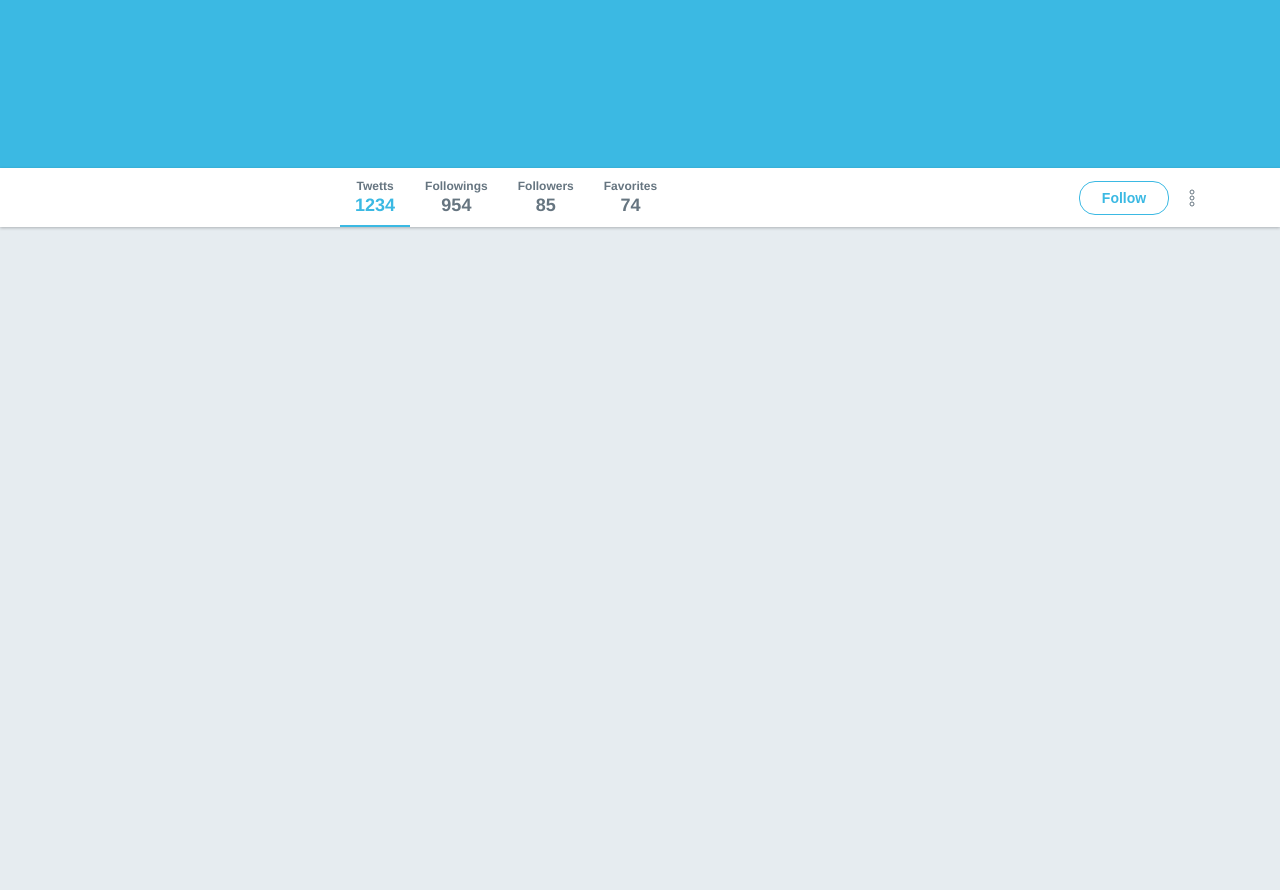
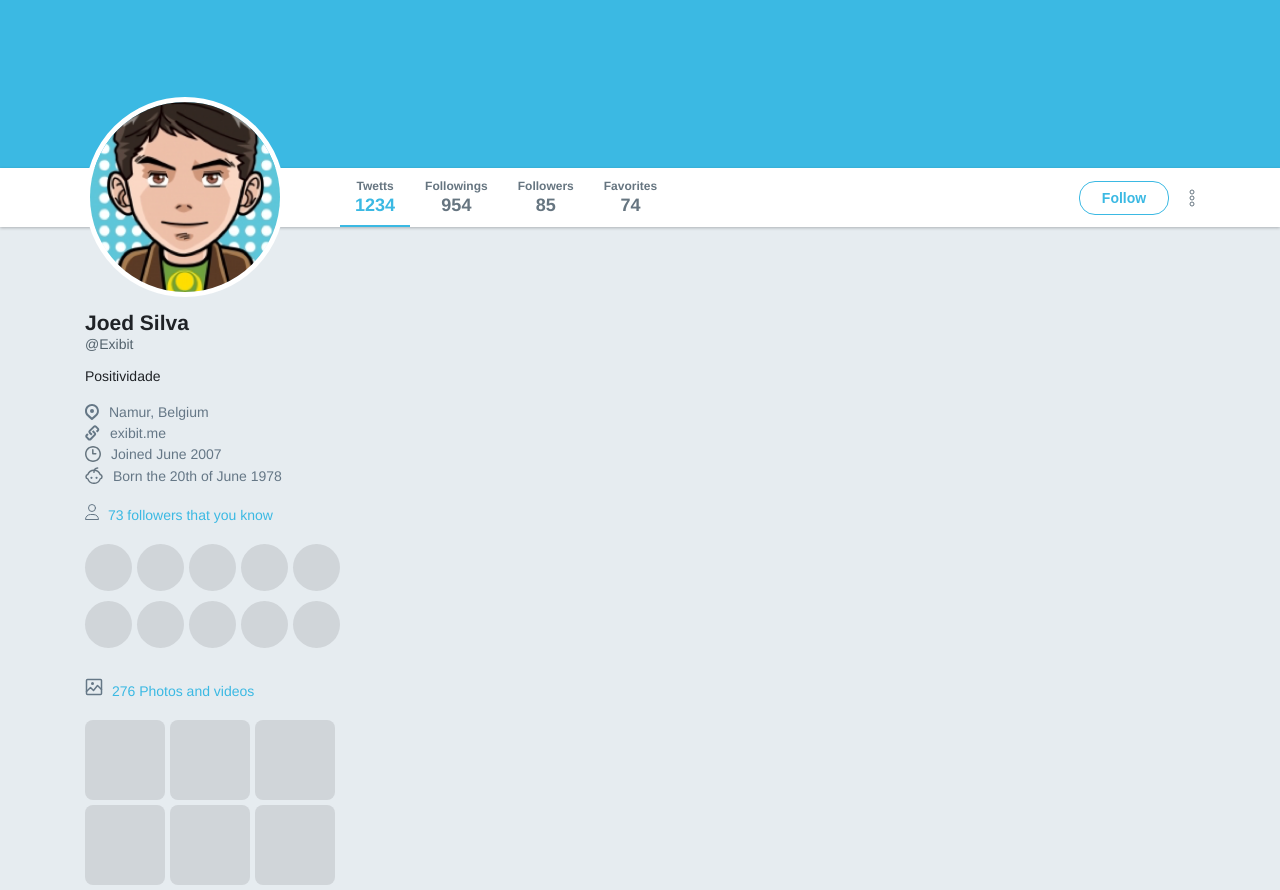
Before and after one commit to JoedSilva18/Twitter_Interface, a plain HTML site: page index.html in a window 1280 px wide. Shown: the part 258-1148 px from the top of the page. Before the commit the page ends 800 px from the top, so only its background shows below. Drawn offline with Linux system fonts and the light colour scheme.

Commit message:
Adicionado o profile

```diff
--- a/index.html
+++ b/index.html
@@ -55,6 +55,56 @@
       </div>
     </div>
   </div>
+  <div class="wrapper-content content">
+    <aside class="profile">
+      <img class="avatar" src="/images/avatar.png" alt="Joed Silva">
+      <h1>Joed Silva</h1>
+      <span>@Exibit</span>
+      <p>Positividade</p>
+      <ul class="list">
+        <li><img src="/images/place.svg" alt="Place">Namur, Belgium</li>
+        <li><img src="/images/url.svg" alt="URL">exibit.me</li>
+        <li><img src="/images/joined.svg" alt="Joined">Joined June 2007</li>
+        <li><img src="/images/born.svg" alt="Born">Born the 20th of June 1978</li>
+      </ul>
+      <div class="widget followers">
+        <strong><img src="/images/followers.svg" alt="Followers"> 73 followers that you know</strong>
+
+        <ul>
+          <li></li>
+          <li></li>
+          <li></li>
+          <li></li>
+          <li></li>
+          <li></li>
+          <li></li>
+          <li></li>
+          <li></li>
+          <li></li>
+        </ul>
+
+      </div>
+
+      <div class="widget images">
+        <strong><img src="/images/images.svg" alt="Images"> 276 Photos and videos</strong>
+
+        <ul>
+          <li></li>
+          <li></li>
+          <li></li>
+          <li></li>
+          <li></li>
+          <li></li>
+        </ul>
+      </div>
+    </aside>
+    <section class="timeline">
+
+    </section>
+    <aside class="widgets">
+
+    </aside>
+  </div>
 </body>
 
 </html>
--- a/style.css
+++ b/style.css
@@ -177,3 +177,100 @@ div.bar .content .actions button {
   border-radius: 16px;
   margin-right: 20px;
 }
+
+div.wrapper-content {
+  display: flex;
+}
+div.wrapper-content aside.profile {
+  width: 280px;
+}
+
+div.wrapper-content aside.profile img.avatar {
+  width: 200px;
+  height: 200px;
+  border-radius: 50%;
+  border: 5px solid #fff;
+  margin-top: -130px;
+}
+
+div.wrapper-content aside.profile h1 {
+  font-size: 21px;
+  color: #1f2226;
+  margin-top: 10px;
+}
+
+div.wrapper-content aside.profile span {
+  font-size: 14px;
+  color: #53626c;
+}
+
+div.wrapper-content aside.profile p {
+  font-size: 14px;
+  color: #1f2226;
+  margin-top: 15px;
+}
+
+div.wrapper-content aside.profile ul {
+  margin-top: 20px;
+  list-style: none;
+}
+
+div.wrapper-content aside.profile ul.list li {
+  font-size: 14px;
+  color: #657786;
+  display: flex;
+  align-items: center;
+  margin-top: 5px;
+}
+
+div.wrapper-content aside.profile li:first-child {
+  margin: 0;
+}
+
+div.wrapper-content aside.profile ul.list li img {
+  margin-right: 10px;
+}
+
+div.wrapper-content aside.profile .widget {
+  margin-top: 20px;
+}
+
+div.wrapper-content aside.profile .widget strong {
+  font-weight: normal;
+  color: #3bb9e3;
+  font-size: 14px;
+}
+
+div.wrapper-content aside.profile .widget strong img {
+  margin-right: 5px;
+}
+
+div.wrapper-content aside.profile .followers ul {
+  list-style: none;
+  display: flex;
+  flex-wrap: wrap;
+}
+
+div.wrapper-content aside.profile .followers ul li {
+  width: 47px;
+  height: 47px;
+  background: #d0d5d9;
+  border-radius: 50%;
+  flex-shrink: 0;
+  margin: 0 5px 10px 0;
+}
+
+div.wrapper-content aside.profile .images ul {
+  list-style: none;
+  display: flex;
+  flex-wrap: wrap;
+}
+
+div.wrapper-content aside.profile .images ul li {
+  width: 80px;
+  height: 80px;
+  background: #d0d5d9;
+  border-radius: 8px;
+  flex-shrink: 0;
+  margin: 0 5px 5px 0;
+}
```
